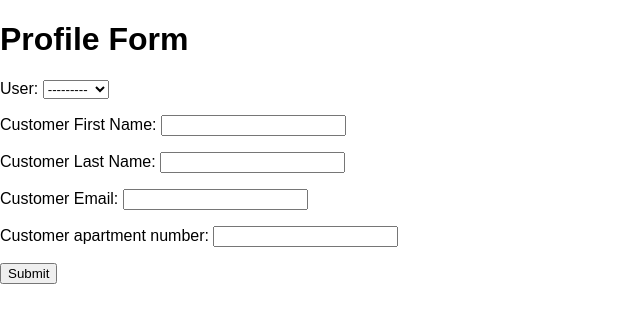
After one commit to hxhenry/nyu-database-project, a Django app: page /create_profile/ in a window 1280 px wide. The commit adds this page. Shown: the top 323 px of the page, without its empty margins (0-640 px from the left). Run offline with Django 5.2, Linux system fonts and the light colour scheme; data comes from the database, SQL or seed files in the repository; both versions use the stored data as it was after the commit.

Commit message:
profile new function: update

```diff
--- /dev/null
+++ b/users/forms.py
@@ -0,0 +1,8 @@
+from django.forms import ModelForm
+from .models import Profile
+
+
+class ProfileForm(ModelForm):
+    class Meta:
+        model = Profile
+        fields = '__all__'
--- a/users/templates/users/profile.html
+++ b/users/templates/users/profile.html
@@ -10,7 +10,7 @@
             <th>First Name</th>
             <th>Last Name</th>
             <th>Email</th>
-            <th>Apt Number</th>
+            <th>Apt</th>
         </tr>
 
         <tr>
--- /dev/null
+++ b/users/templates/users/profile_form.html
@@ -0,0 +1,13 @@
+{% extends 'main.html' %}
+{% block content %}
+
+    <h1>Profile Form</h1>
+    <form method="post">
+        {% csrf_token %}
+        {{ form.as_p }}
+        <input type="submit">
+
+    </form>
+
+
+{% endblock %}
--- a/users/templates/users/profiles.html
+++ b/users/templates/users/profiles.html
@@ -10,7 +10,7 @@
             <th>First Name</th>
             <th>Last Name</th>
             <th>Email</th>
-            <th>Apt Number</th>
+            <th>Apt</th>
         </tr>
         {% for profile in profiles %}
             <tr>
@@ -19,6 +19,7 @@
                 <td>{{ profile.Customer_Last_Name }}</td>
                 <td>{{ profile.Customer_Email }}</td>
                 <td>{{ profile.customer_apartment_number }}</td>
+                <td> <a href="{% url 'update_profile' profile.id %}">Edit</a></td>
                 <td> <a href="{% url 'profile' profile.id %}">View</a></td>
             </tr>
         {% endfor %}
--- a/users/urls.py
+++ b/users/urls.py
@@ -8,5 +8,8 @@ urlpatterns = [
     path('profiles/', views.profiles, name='profiles'),
     path('profiles/<str:pk>/', views.userProfile, name='profile'),
 
+    path('create_profile/', views.createProfile, name='create_Profile'),
+    path('update_profile/<str:pk>', views.updateProfile, name='update_profile'),
+
 
 ]
--- a/users/views.py
+++ b/users/views.py
@@ -9,6 +9,7 @@ from django.contrib import messages
 from django.contrib.auth.forms import UserCreationForm
 from .models import Profile
 from accounts.models import Account
+from .forms import ProfileForm
 
 
 def logoutUser(request):
@@ -71,3 +72,27 @@ def userProfile(request, pk):
     profile = Profile.objects.get(id=pk)
     context = {'profile': profile}
     return render(request, 'users/profile.html', context)
+
+
+def createProfile(request):
+    form = ProfileForm()
+    if request.method == 'POST':
+        form = ProfileForm(request.POST)
+        if form.is_valid():
+            form.save()
+            return redirect('profiles')
+    context = {'form': form}
+    return render(request, 'users/profile_form.html', context)
+
+
+def updateProfile(request, pk):
+    profile = Profile.objects.get(id=pk)
+    form = ProfileForm(instance=profile)
+
+    if request.method == 'POST':
+        form = ProfileForm(request.POST, instance=profile)
+        if form.is_valid():
+            form.save()
+            return redirect('profiles')
+    context = {'form': form}
+    return render(request, 'users/profile_form.html', context)
```
Also changed, not shown: db.sqlite3.
